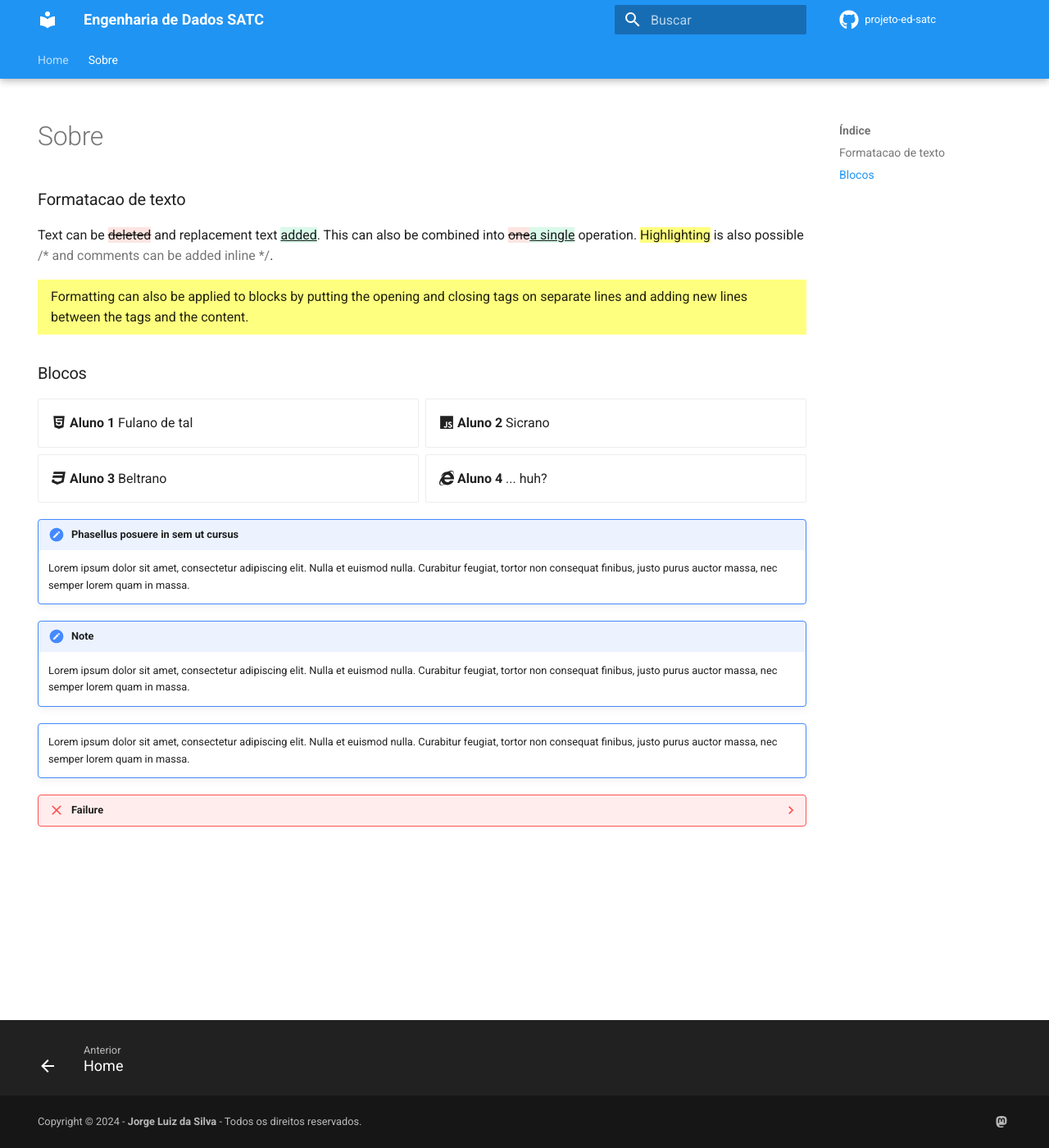
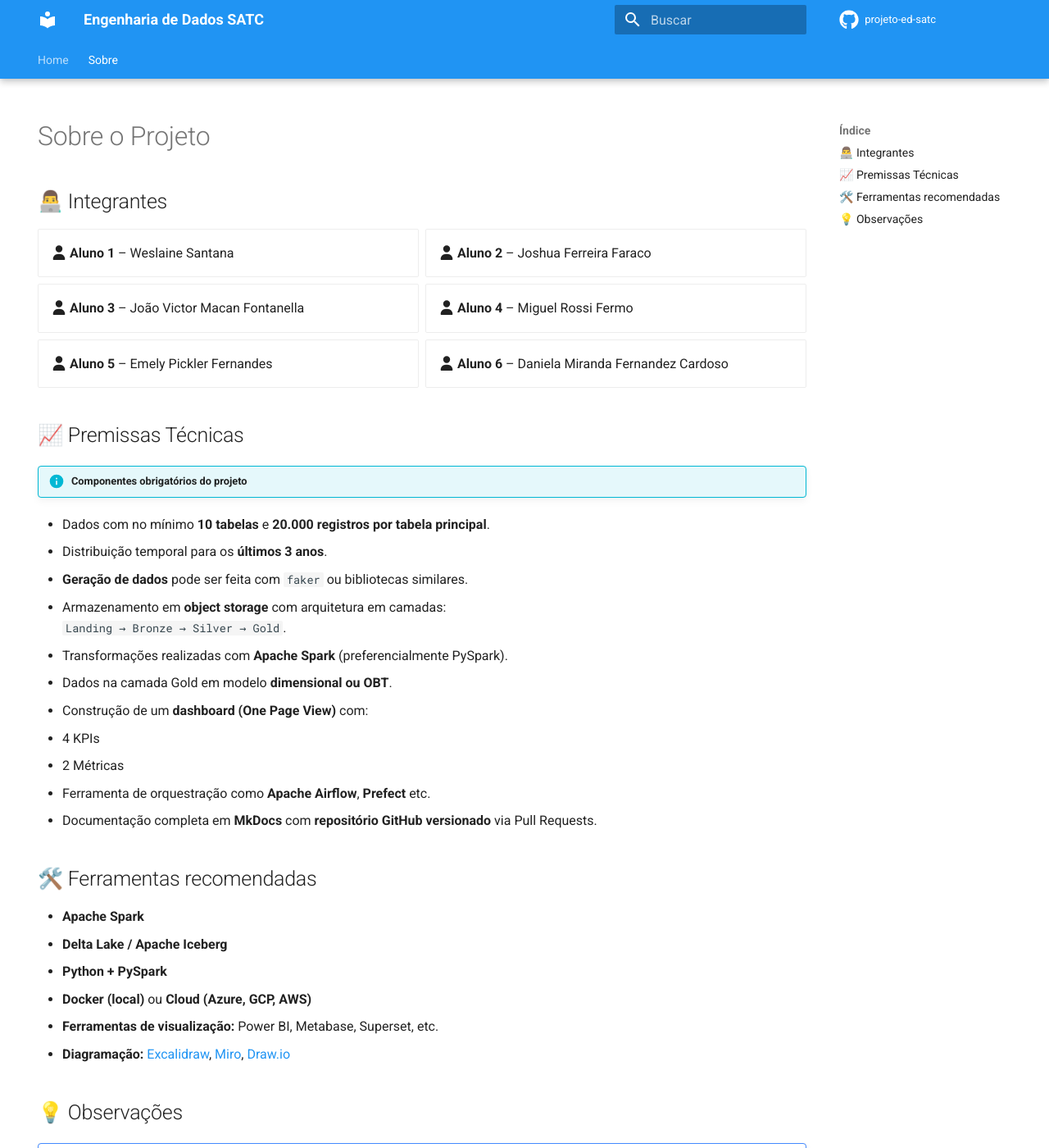
Before and after one commit to weslainesantana/trabalho_ed_jorge, an MkDocs documentation site: the page built from docs/sobre.md, in a window 1280 px wide and 1400 px high. Shown: the whole window at 82% size. Built offline with MkDocs 1.6.1 and Material for MkDocs 9.7.7, drawn with Linux system fonts in a browser that asks for light colours; comment, search, counter and statistics services are not loaded; some of the changed text lies outside the part shown.

Commit message:
docs: configuração basica do mkdocs

```diff
--- a/docs/sobre.md
+++ b/docs/sobre.md
@@ -1,55 +1,55 @@
 ---
 hide:
   - navigation
-  #- toc # table of contents - menu da direita
 ---
 
-# Sobre
+# Sobre o Projeto
 
-### Formatacao de texto
-
-Text can be {--deleted--} and replacement text {++added++}. This can also be
-combined into {~~one~>a single~~} operation. {==Highlighting==} is also
-possible {>>and comments can be added inline<<}.
-
-{==
-
-Formatting can also be applied to blocks by putting the opening and closing
-tags on separate lines and adding new lines between the tags and the content.
-
-==}
-
-### Blocos
+## 👨‍💻 Integrantes
 
 <div class="grid cards" markdown>
 
-- :fontawesome-brands-html5: __Aluno 1__ Fulano de tal
-- :fontawesome-brands-js: __Aluno 2__ Sicrano
-- :fontawesome-brands-css3: __Aluno 3__ Beltrano
-- :fontawesome-brands-internet-explorer: __Aluno 4__ ... huh?
+- :fontawesome-solid-user: **Aluno 1** – Weslaine Santana
+- :fontawesome-solid-user: **Aluno 2** – Joshua Ferreira Faraco
+- :fontawesome-solid-user: **Aluno 3** –  João Victor Macan Fontanella
+- :fontawesome-solid-user: **Aluno 4** –  Miguel Rossi Fermo
+- :fontawesome-solid-user: **Aluno 5** – Emely Pickler Fernandes
+- :fontawesome-solid-user: **Aluno 6** – Daniela Miranda Fernandez Cardoso
 
 </div>
 
-!!! note "Phasellus posuere in sem ut cursus"
+## 📈 Premissas Técnicas
 
-    Lorem ipsum dolor sit amet, consectetur adipiscing elit. Nulla et euismod
-    nulla. Curabitur feugiat, tortor non consequat finibus, justo purus auctor
-    massa, nec semper lorem quam in massa.
+!!! info "Componentes obrigatórios do projeto"
 
-!!! note
+- Dados com no mínimo **10 tabelas** e **20.000 registros por tabela principal**.
+- Distribuição temporal para os **últimos 3 anos**.
+- **Geração de dados** pode ser feita com `faker` ou bibliotecas similares.
+- Armazenamento em **object storage** com arquitetura em camadas:
+  `Landing → Bronze → Silver → Gold`.
+- Transformações realizadas com **Apache Spark** (preferencialmente PySpark).
+- Dados na camada Gold em modelo **dimensional ou OBT**.
+- Construção de um **dashboard (One Page View)** com:
+  - 4 KPIs
+  - 2 Métricas
+- Ferramenta de orquestração como **Apache Airflow**, **Prefect** etc.
+- Documentação completa em **MkDocs** com **repositório GitHub versionado** via Pull Requests.
 
-    Lorem ipsum dolor sit amet, consectetur adipiscing elit. Nulla et euismod
-    nulla. Curabitur feugiat, tortor non consequat finibus, justo purus auctor
-    massa, nec semper lorem quam in massa.
+## 🛠️ Ferramentas recomendadas
+
+- **Apache Spark**
+- **Delta Lake / Apache Iceberg**
+- **Python + PySpark**
+- **Docker (local)** ou **Cloud (Azure, GCP, AWS)**
+- **Ferramentas de visualização:** Power BI, Metabase, Superset, etc.
+- **Diagramação:** [Excalidraw](https://excalidraw.com), [Miro](https://miro.com/pt/), [Draw.io](https://app.diagrams.net/)
+
+## 💡 Observações
 
 !!! note ""
+    A entrega final deverá conter:
 
-    Lorem ipsum dolor sit amet, consectetur adipiscing elit. Nulla et euismod
-    nulla. Curabitur feugiat, tortor non consequat finibus, justo purus auctor
-    massa, nec semper lorem quam in massa.
-
-??? failure
-
-    Lorem ipsum dolor sit amet, consectetur adipiscing elit. Nulla et euismod
-    nulla. Curabitur feugiat, tortor non consequat finibus, justo purus auctor
-    massa, nec semper lorem quam in massa.
+    - Link para repositório GitHub com branch protegida.
+    - Documentação completa no MkDocs publicada via GitHub Pages.
+    - Dashboard funcional conectado à camada Gold do pipeline.
+    - Apresentação oral (20 minutos) com jornada de dados demonstrada na prática.
--- a/mkdocs.yml
+++ b/mkdocs.yml
@@ -43,19 +43,7 @@ hide:
   - navigation
   - toc
 
-extra:
-  social:
-    - icon: fontawesome/brands/mastodon
-      link: https://jl2tech.com
-  generator: false
-
-copyright: Copyright &copy; 2024 - <a href="#" target="_blank"><b>Jorge Luiz da Silva</b></a> - Todos os direitos reservados.
-
-extra_css:
-  - stylesheets/extra.css
-
-extra_javascript:
-  - javascripts/extra.js
+copyright: Copyright &copy; 2024 - <a href="#" target="_blank"><b> Grupo A </b></a> - Todos os direitos reservados.
 
 plugins:
   - search
--- a/pyproject.toml
+++ b/pyproject.toml
@@ -7,6 +7,7 @@ readme = "README.md"
 
 [tool.poetry.dependencies]
 python = "^3.11"
+mkdocs-material = "^9.6.14"
 
 
 [tool.poetry.group.dev.dependencies]
```
Also changed, not shown: docs/index.md (+20 -12 lines), docs/stylesheets/extra.css (deleted), 1 other file.
